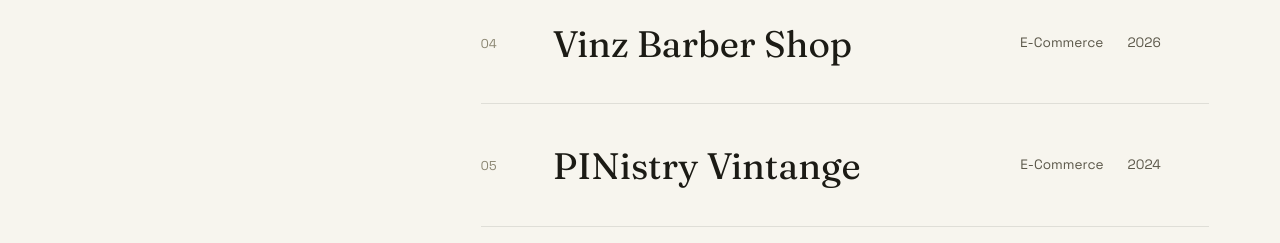
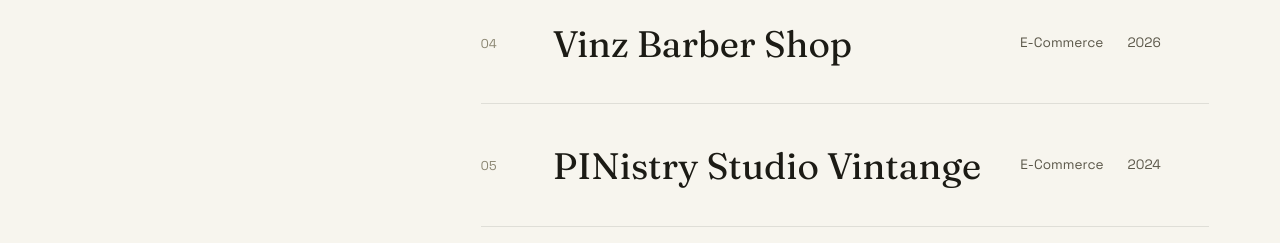
Before and after one commit to Christian-Schneider-Davis/Christian-Schneider-Davis-Web-Dev-Portfolio, a React (Vite) app: page / in a window 1280 px wide. Shown: the part 3440-3683 px from the top of the page. Built offline with nearby package versions, Linux system fonts and the light colour scheme.

Commit message:
Update Work.jsx

```diff
--- a/src/components/Work.jsx
+++ b/src/components/Work.jsx
@@ -29,7 +29,7 @@
     tone: 'linear-gradient(135deg, #3a2b2b, #14130f)',
   },
   {
-    name: 'PINistry Vintange',
+    name: 'PINistry Studio Vintange',
     category: 'E-Commerce',
     year: '2024',
     tone: 'linear-gradient(135deg, #2a333a, #14130f)',
```
